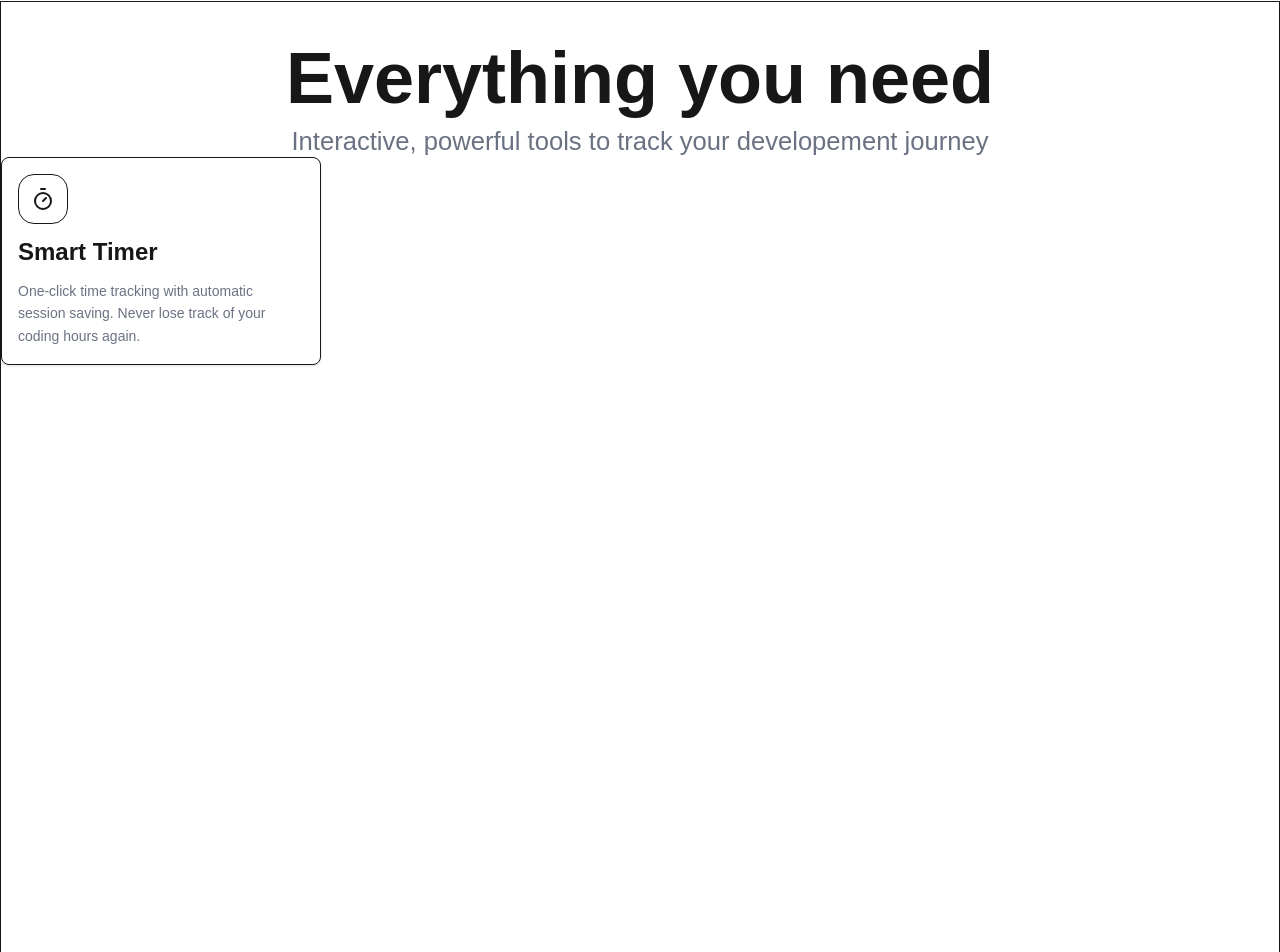
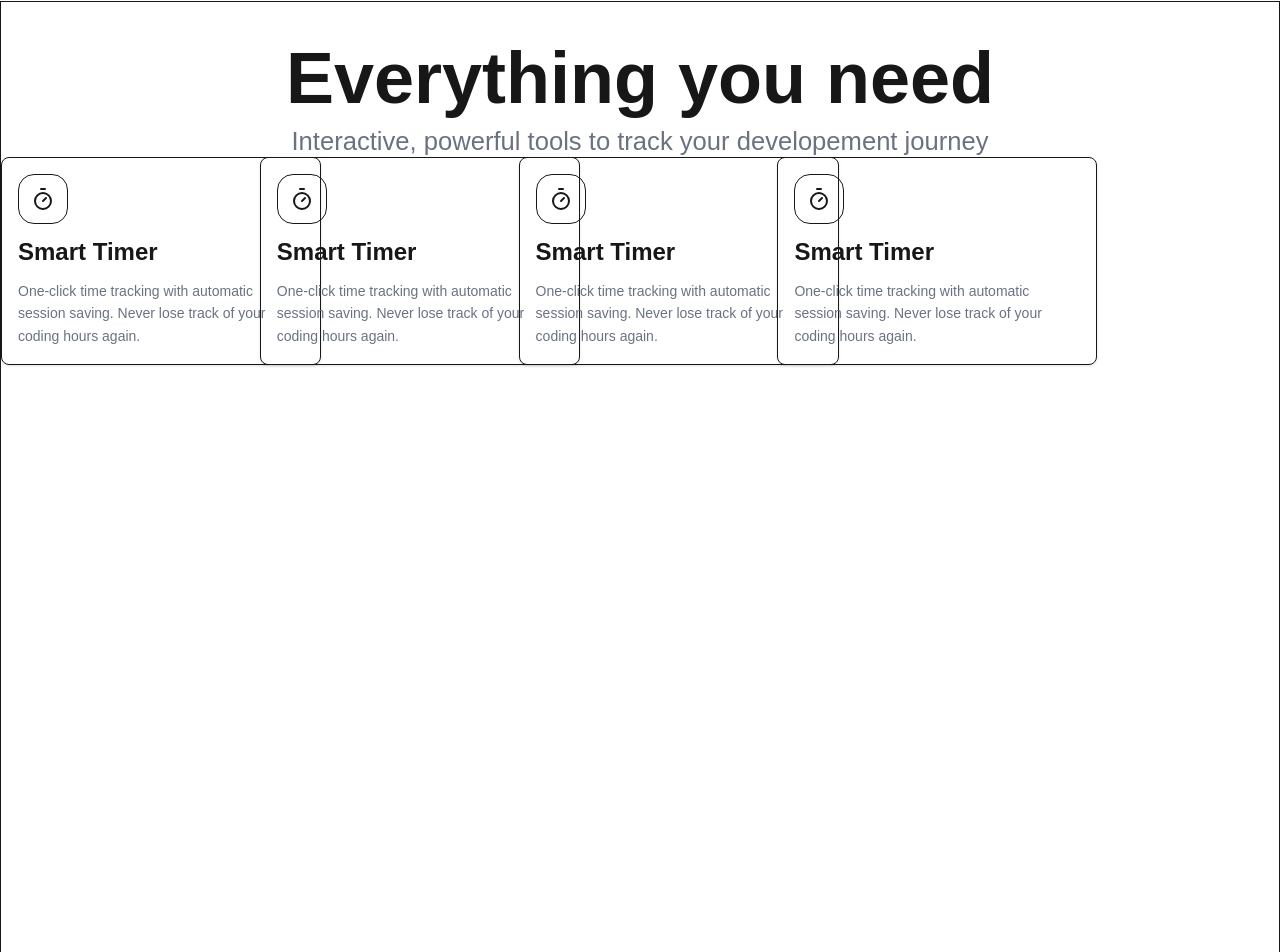
Before and after one commit to abhaymauryadev/devtrack, a Next.js app: page / in a window 1280 px wide. Shown: the part 908-1860 px from the top of the page. Built offline with nearby package versions, Linux system fonts and the light colour scheme.

Commit message:
feat: few updates

```diff
--- a/sections/Features.tsx
+++ b/sections/Features.tsx
@@ -75,6 +75,45 @@ export default function Features() {
               track of your coding hours again.
             </p>
           </div>
+
+          <div className="border w-[20rem] p-4 rounded-lg shadow-sm space-y-3">
+            <span className="inline-flex items-center justify-center border rounded-2xl p-3">
+              <Timer />
+            </span>
+
+            <h1 className="font-bold text-2xl">Smart Timer</h1>
+
+            <p className="text-gray-500 text-sm leading-relaxed">
+              One-click time tracking with automatic session saving. Never lose
+              track of your coding hours again.
+            </p>
+          </div>
+
+          <div className="border w-[20rem] p-4 rounded-lg shadow-sm space-y-3">
+            <span className="inline-flex items-center justify-center border rounded-2xl p-3">
+              <Timer />
+            </span>
+
+            <h1 className="font-bold text-2xl">Smart Timer</h1>
+
+            <p className="text-gray-500 text-sm leading-relaxed">
+              One-click time tracking with automatic session saving. Never lose
+              track of your coding hours again.
+            </p>
+          </div>
+
+          <div className="border w-[20rem] p-4 rounded-lg shadow-sm space-y-3">
+            <span className="inline-flex items-center justify-center border rounded-2xl p-3">
+              <Timer />
+            </span>
+
+            <h1 className="font-bold text-2xl">Smart Timer</h1>
+
+            <p className="text-gray-500 text-sm leading-relaxed">
+              One-click time tracking with automatic session saving. Never lose
+              track of your coding hours again.
+            </p>
+          </div>
         </div>
       </section>
     </>
```
